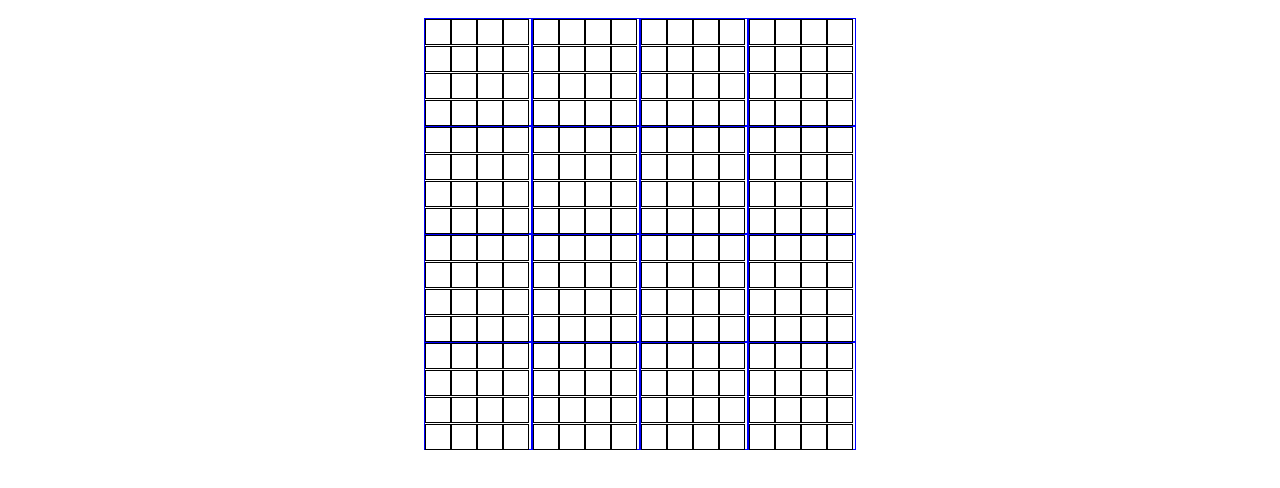
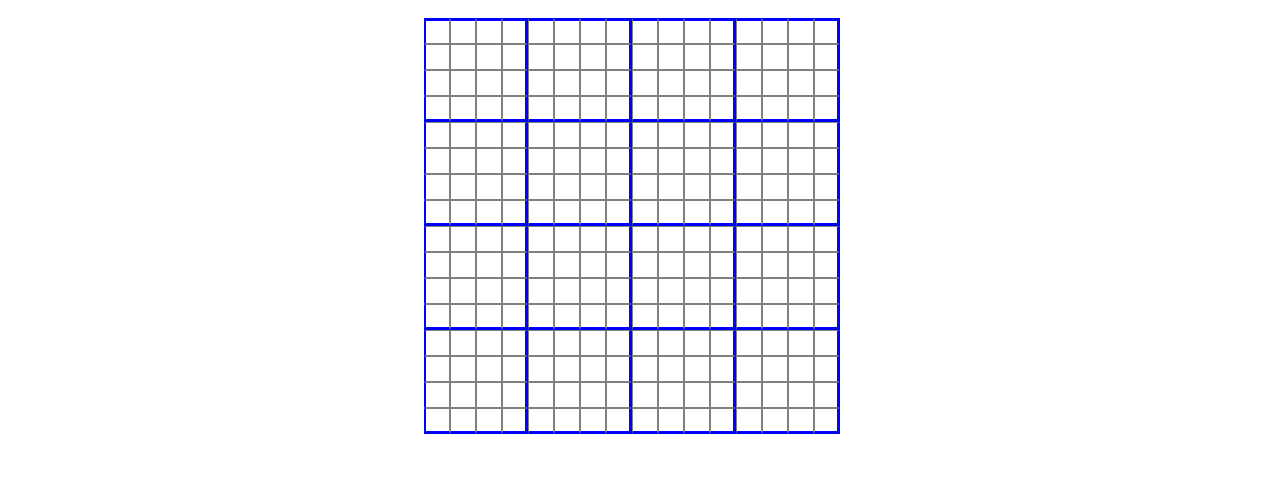
Before and after one commit to RyanSPando/Hexadoku, a website: page src/index.html in a window 1280 px wide. Shown: the part 54-542 px from the top of the page. Drawn offline with nearby package versions, Linux system fonts and the light colour scheme.

Commit message:
Game board reconfigured to correctly name cells.  Border placement javascript function written.  Event Listener for keyboard added.

```diff
--- a/src/css/main.css
+++ b/src/css/main.css
@@ -1,24 +1,22 @@
-/* add custom styles */
+/* Game board Style */
 
 #game-board{
   margin-left:auto;
   margin-right:auto;
   width:432px;
+  border-collapse: collapse;
+  font-family: Calibri, sans-serif;
 }
+
 
 .game-cell{
   color: blue;
-  border: 1px solid black;
   width: 26px;
   height: 26px;
   text-align: center;
   font-size: 2.5rem;
   line-height: 26px;
+  float: left;
+  border-collapse: collapse;
+  border: 1px solid grey;
 }
-
-.hex-square{
-  width: 108px;
-  height: 108px;
-  border: 1px solid blue;
-  float: left;
-}
--- a/src/js/main.js
+++ b/src/js/main.js
@@ -1,12 +1,46 @@
-// add scripts
-
 $(document).on('ready', function() {
   console.log('sanity check!');
-  for(let j = 0; j < 16; j++){
-    $('#game-board').append('<div class="hex-square"><div>')
+
+
+
+  //=========Create Game Board=========
+  for (let i = 0; i < 256; i++) {
+    $('#game-board' ).append('<input type="text" name="' + i + '" value=""  class="game-cell" maxlength="1">');
   }
 
-  for (let i = 0; i < 16; i++) {
-    $('#game-board .hex-square' ).append('<input type="text" name="' + i + '" value=""  class="game-cell">');
-  }
+  //=========Make inner 8 x 8 grids for puzzle=========
+  let $allGameCells = $('#game-board .game-cell');
+
+  $allGameCells.each(function(index, value) {
+   index += 1;
+
+   if (index % 4 === 0) { //Right borders.
+     $(value).css('border-right', 'blue solid 3px');
+   }
+   //ugly but works.  Refactor if you have time.  Bottom borders.
+   if (index > 240 || (index >= 49 && index <= 64) || (index >= 113 && index <= 128) || (index >= 177 && index <= 192)) {
+     $(value).css('border-bottom', 'blue solid 3px');
+   }
+   if(index < 17){//Top borders
+     $(value).css('border-top', 'blue solid 3px');
+   }
+   if((index - 1) % 16 === 0){//Left borders.
+     $(value).css('border-left', 'blue solid 2px');
+   }
+  });
+
+  //=========Listeners=========
+
+  $allGameCells.on('keypress', function(event) {//prevents all characters other than hexadecimal characters from being placed in boxes and changes all inputs to upper case
+
+    if(null !== String.fromCharCode(event.which).match(/[g-z]/g) || null !== String.fromCharCode(event.which).match(/[G-Z]/g)) {
+        event.preventDefault();
+    }
+    else if(null !== String.fromCharCode(event.which).match(/[a-f]/g)) {
+        event.preventDefault();
+        $(this).val($(this).val() + String.fromCharCode(event.which).toUpperCase());
+    }
+  });
+
+
 });
```
